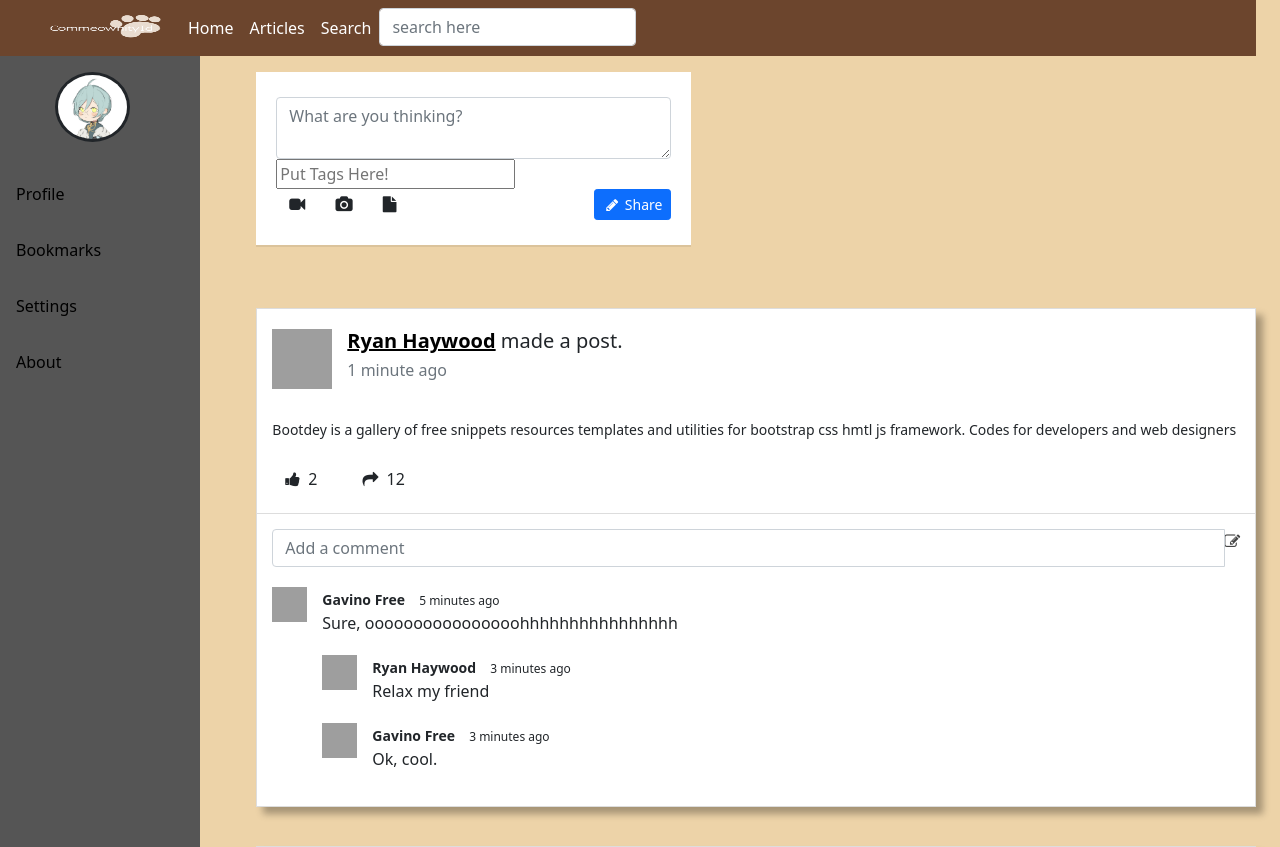
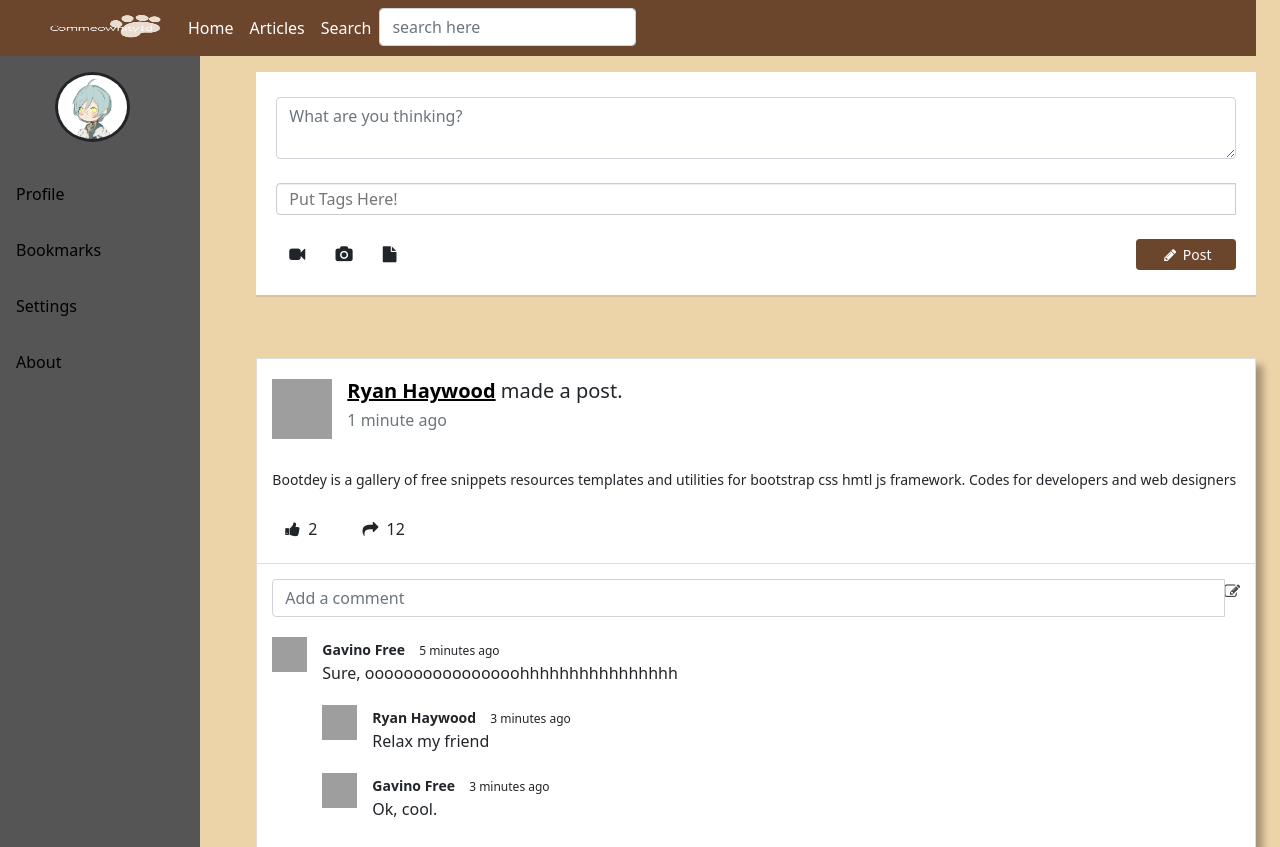
Before and after one commit to putrin1012/Commeownityid, a PHP site: page /_index.php in a window 1280 px wide. Shown: the top 847 px of the page. Run offline with PHP 8.4, Linux system fonts and the light colour scheme; some libraries are stand-ins or nearby versions; grey boxes are pictures that could not be loaded.

Commit message:
no message

```diff
--- a/NewPost.php
+++ b/NewPost.php
@@ -8,6 +8,7 @@
     border: 0;
     margin-bottom: 15px;
     background-color: white;
+    width: 1000px;
 }
 
 .panel .panel-footer, .panel>:last-child {
@@ -55,9 +56,10 @@
               <div class="panel-body">
           		<textarea class="form-control" rows="2" placeholder="What are you thinking?"></textarea>
           		<div class="mar-top clearfix">
+              </br>
                 <?php include("tagsInput.php");?>
-          			<button class="btn btn-sm btn-primary pull-right" type="submit"><i class="fa fa-pencil fa-fw"></i> Share</button>
-
+              </br>
+          			<button class="btn btn-sm btn-primary pull-right" style="background-color:#6C452D;border-color:#6C452D;width:100px;" type="submit"><i class="fa fa-pencil fa-fw"></i> Post</button>
           			<a class="btn btn-trans btn-icon fa fa-video-camera add-tooltip" href="#" data-original-title="Add Video" data-toggle="tooltip"></a>
           			<a class="btn btn-trans btn-icon fa fa-camera add-tooltip" href="#" data-original-title="Add Photo" data-toggle="tooltip"></a>
           			<a class="btn btn-trans btn-icon fa fa-file add-tooltip" href="#" data-original-title="Add File" data-toggle="tooltip"></a>
--- /dev/null
+++ b/bootstrap-tagsinput.css
@@ -0,0 +1,60 @@
+/*
+ * bootstrap-tagsinput v0.8.0
+ *
+ */
+
+.bootstrap-tagsinput {
+  background-color: #fff;
+  border: 1px solid #ccc;
+  box-shadow: inset 0 1px 1px rgba(0, 0, 0, 0.075);
+  display: inline-block;
+  padding: 4px 6px;
+  color: #555;
+  vertical-align: middle;
+  border-radius: 4px;
+  max-width: 100%;
+  line-height: 22px;
+  cursor: text;
+}
+.bootstrap-tagsinput input {
+  border: none;
+  box-shadow: none;
+  outline: none;
+  background-color: transparent;
+  padding: 0 6px;
+  margin: 0;
+  width: 1000px;
+  max-width: inherit;
+}
+.bootstrap-tagsinput.form-control input::-moz-placeholder {
+  color: #777;
+  opacity: 1;
+}
+.bootstrap-tagsinput.form-control input:-ms-input-placeholder {
+  color: #777;
+}
+.bootstrap-tagsinput.form-control input::-webkit-input-placeholder {
+  color: #777;
+}
+.bootstrap-tagsinput input:focus {
+  border: none;
+  box-shadow: none;
+}
+.bootstrap-tagsinput .tag {
+  margin-right: 2px;
+  color: white;
+}
+.bootstrap-tagsinput .tag [data-role="remove"] {
+  margin-left: 8px;
+  cursor: pointer;
+}
+.bootstrap-tagsinput .tag [data-role="remove"]:after {
+  content: "x";
+  padding: 0px 2px;
+}
+.bootstrap-tagsinput .tag [data-role="remove"]:hover {
+  box-shadow: inset 0 1px 0 rgba(255, 255, 255, 0.2), 0 1px 2px rgba(0, 0, 0, 0.05);
+}
+.bootstrap-tagsinput .tag [data-role="remove"]:hover:active {
+  box-shadow: inset 0 3px 5px rgba(0, 0, 0, 0.125);
+}
--- a/tagsInput.php
+++ b/tagsInput.php
@@ -14,7 +14,7 @@
       href="https://cdn.jsdelivr.net/npm/bootstrap-icons@1.5.0/font/bootstrap-icons.css"
     />
     <link
-      href="https://cdnjs.cloudflare.com/ajax/libs/bootstrap-tagsinput/0.8.0/bootstrap-tagsinput.css"
+      href="bootstrap-tagsinput.css"
       rel="stylesheet"
     />
   </head>
```
